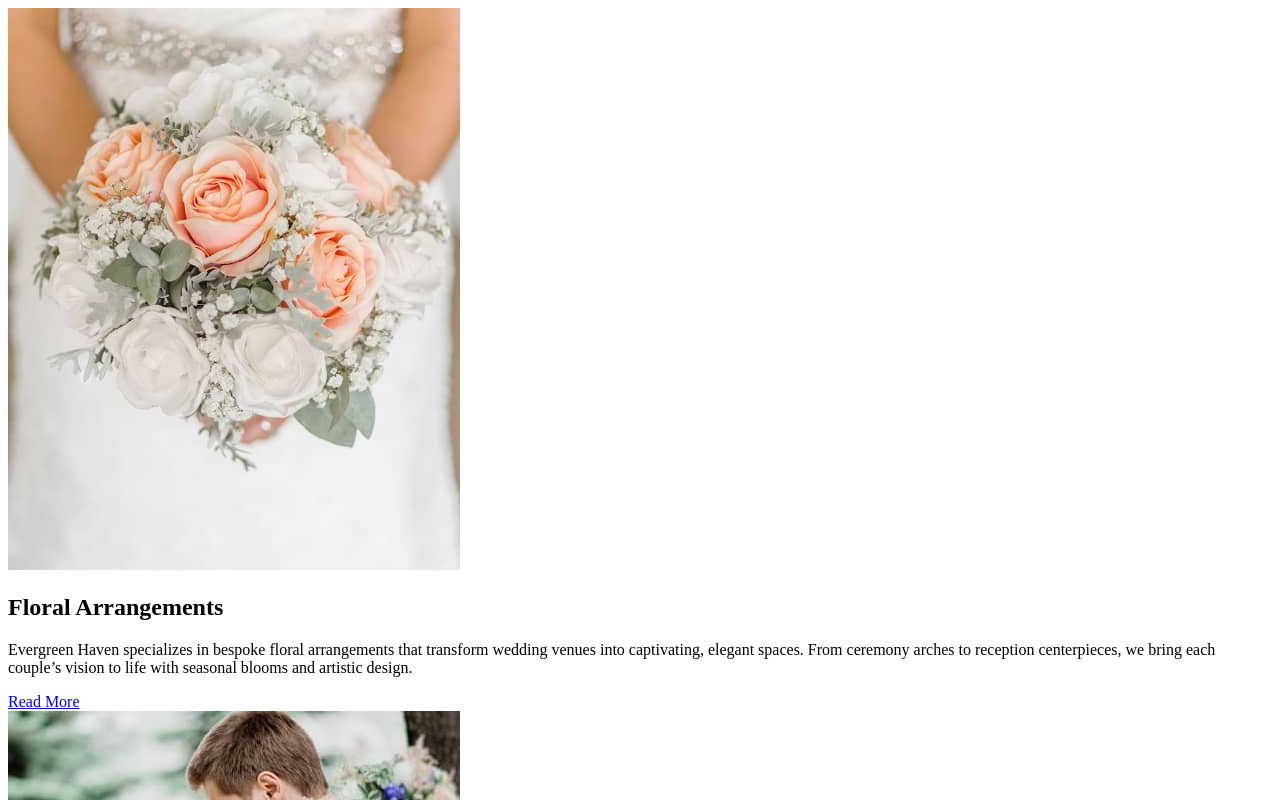
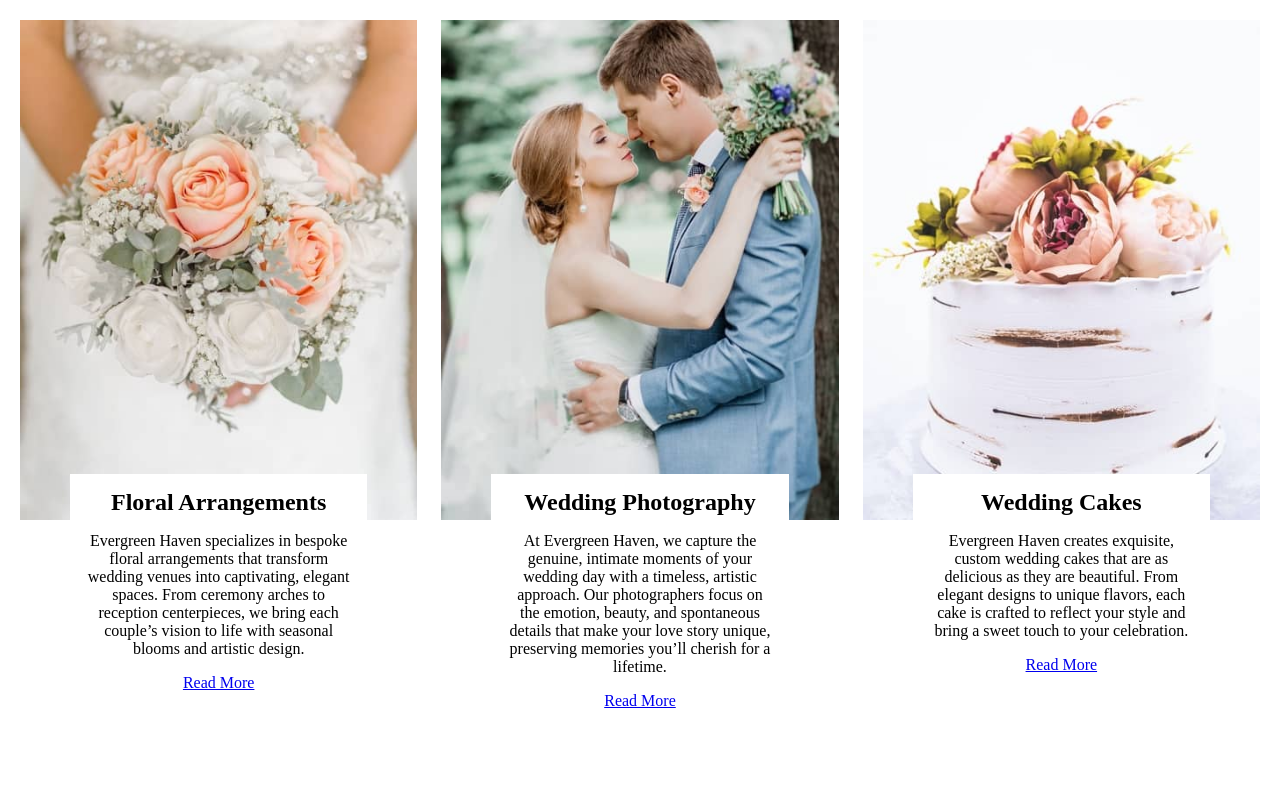
Before and after one commit to Nostromito/CS-Services, a plain HTML site: page index.html in a window 1280 px wide. Shown: the top 800 px of the page. Drawn offline with Linux system fonts and the light colour scheme.

Commit message:
Create flexible layout
Attached flex child above on another
while proportional with each other.

```diff
--- a/index.html
+++ b/index.html
@@ -8,8 +8,8 @@
   <link rel="stylesheet" href="style.css">
 </head>
 <body>
-  <div>
-    <img src="images/floral-m.jpg" alt="Wedding bouquet">
+  <div class="container">
+    <img src="images/floral-m.jpg" alt="Wedding bouquet" width="400" height="435">
 
     <div class="card card-1">
       <h2>Floral
@@ -19,9 +19,8 @@
     </div>
   </div>
 
-  <div>
-    <img src="images/wedding-m.jpg" alt="Bride and Groom">
-
+  <div class="container">
+    <img src="images/wedding-m.jpg" alt="Bride and Groom" width="400" height="435">
     <div class="card card-2">
       <h2>Wedding
         Photography</h2>
@@ -30,8 +29,8 @@
     </div>
   </div>
 
-  <div>
-    <img src="images/wedding-cake-m.jpg" alt="Wedding cake">
+  <div class="container">
+    <img src="images/wedding-cake-m.jpg" alt="Wedding cake" width="400" height="435">
 
     <div class="card card-3">
       <h2>Wedding
--- a/style.css
+++ b/style.css
@@ -0,0 +1,46 @@
+*, *::before, *::after {
+  margin: 0;
+  padding: 0;
+  box-sizing: inherit;
+}
+
+html {
+  box-sizing: border-box;
+}
+
+body {
+  max-width: 1400px;
+  min-width: 300px;
+  margin: 0 auto;
+  padding: 20px 20px 125px 20px;
+  display: flex;
+  justify-content: center;
+  align-items: center;
+  gap: 1.5em;
+}
+
+.container {
+  height: 500px;
+  text-align: center;
+}
+
+img {
+  max-width: 100%;
+  height: 100%;
+}
+
+.card {
+  background-color: white;
+  min-height: 200px;
+  max-width: 350px;
+  text-align: center;
+  padding: 15px;
+  margin: -50px 50px 0 50px;
+  position: relative;
+
+  display: flex;
+  flex-direction: column;
+  justify-content: space-between;
+  align-items: center;
+  gap: 1em;
+}
```
